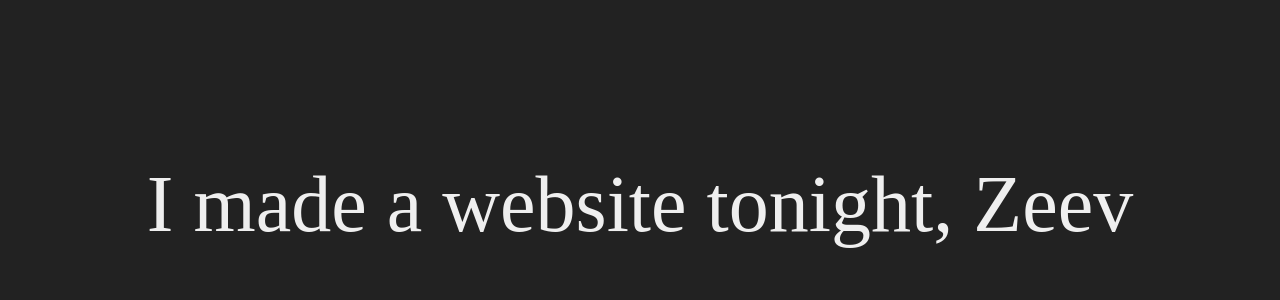
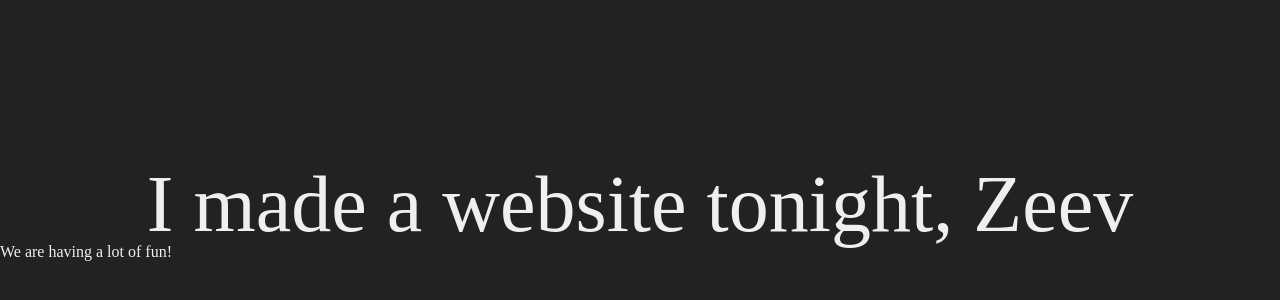
Before and after one commit to carolinacurley/clc, a plain HTML site: page index.html in a window 1280 px wide. Shown: the part 76-376 px from the top of the page. Drawn offline with Linux system fonts and the light colour scheme.

Commit message:
Update index.html

```diff
--- a/index.html
+++ b/index.html
@@ -14,5 +14,6 @@
 
 <body class="body">
   <h1>I made a website tonight, Zeev</h1>
+  <p>We are having a lot of fun!</p>
 </body>
 </html>
```
